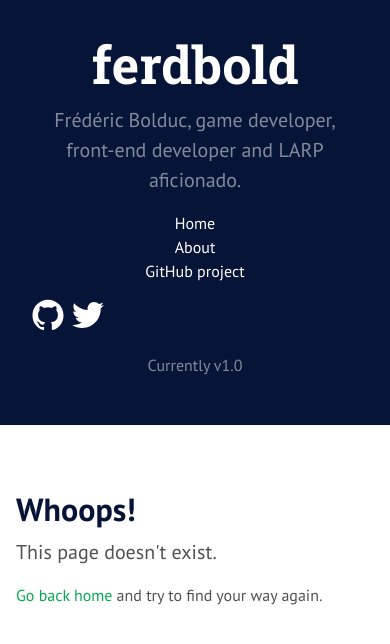
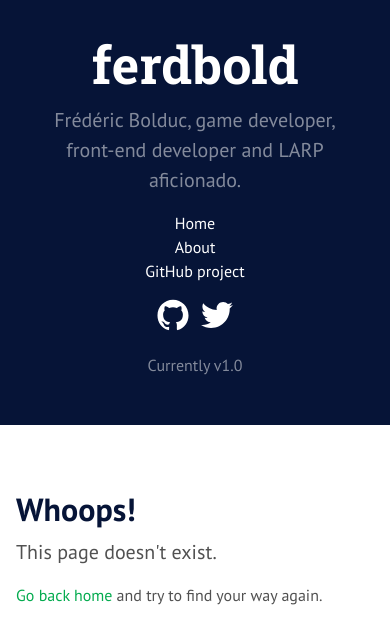
Before and after one commit to ferdbold/ferdbold.github.io, a Jekyll site: the page built from 404.html, in a window 390 px wide. Shown: the top 644 px of the page. Built offline with Jekyll 4.4.1, drawn with Linux system fonts in a browser that asks for light colours.

Commit message:
Responsive github & twitter icons

```diff
--- a/public/css/ferdbold.scss
+++ b/public/css/ferdbold.scss
@@ -20,8 +20,8 @@
 	padding-left: 0;
 
 	li {
-		float: left;
-		margin-right: 0.5em;
+		display: inline-block;
+		margin: 0 0.25em;
 	}
 
 	img, svg {
@@ -45,3 +45,9 @@
 		}
 	}
 }
+
+@media (min-width: 48rem) {
+	.social-media-list li {
+		margin: 0 0.5em 0 0;
+	}
+}
```
